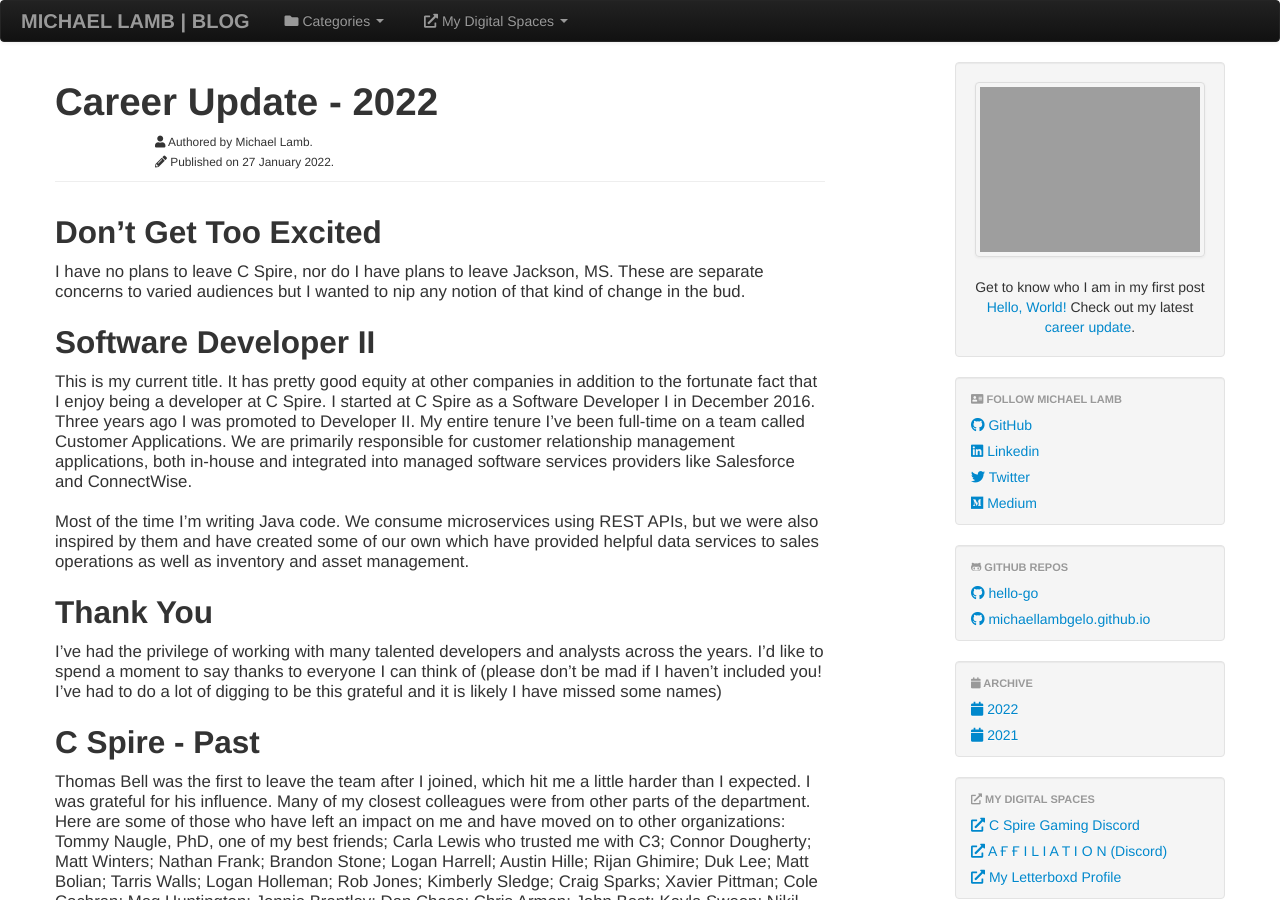
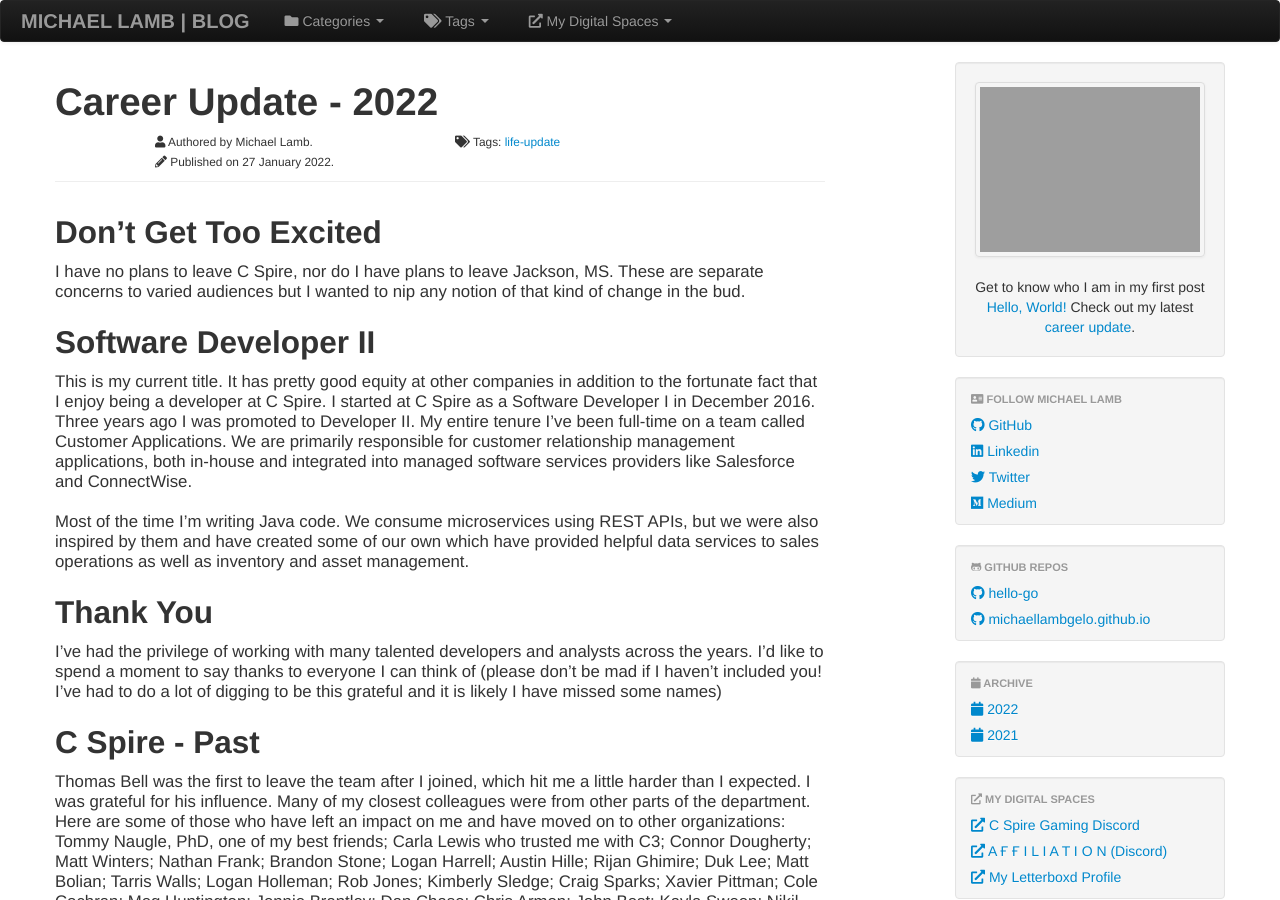
Before and after one commit to michaellambgelo/michaellambgelo.github.io, a Jekyll site: the page built from _posts/2022-1-27-career-update.md, in a window 1280 px wide and 900 px high. Built offline with Jekyll 4.4.1, drawn with Linux system fonts in a browser that asks for light colours.

Commit message:
add tags to posts

```diff
--- a/_posts/2021-03-24-hello-world.md
+++ b/_posts/2021-03-24-hello-world.md
@@ -2,6 +2,7 @@
 layout : post
 title : Hello, world!
 image : "/seo/hello-world.png"
+tags: life-update
 ---
 
 ## welcome to my blog
--- a/_posts/2022-1-27-career-update.md
+++ b/_posts/2022-1-27-career-update.md
@@ -2,6 +2,7 @@
 layout : post
 title : Career Update - 2022
 image : "/seo/career-update.png"
+tags: life-update
 ---
 
 ## Don't Get Too Excited
```
